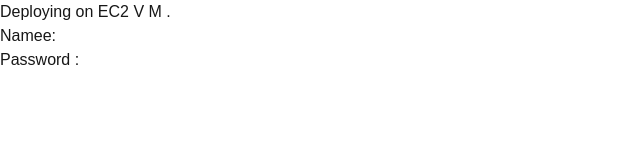
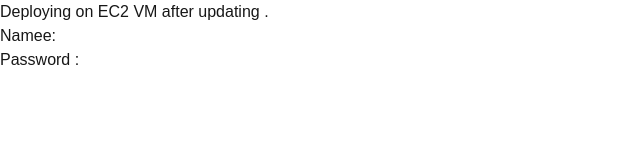
Before and after one commit to kartik-giri/week25_turborepo, a Next.js app in the folder apps/next-app/: page / in a window 1280 px wide. Shown: the top 160 px of the page, without its empty margins (0-640 px from the left). Built offline with nearby package versions, Linux system fonts and the light colour scheme; no server answers; the database is empty.

Commit message:
updated next app for CD

```diff
--- a/apps/next-app/app/page.tsx
+++ b/apps/next-app/app/page.tsx
@@ -5,7 +5,7 @@
   const user = await prisma.user.findFirst()
   return (
     <>
-    <h1>Deploying on EC2 V M .</h1>
+    <h1>Deploying on EC2 VM after updating .</h1>
     {/* ? option chaning means if user exist render user if null or undefined just redner undefined */}
     <h1>Namee: {user?.username}</h1>
     <h1>Password : {user?.email}</h1>
```
